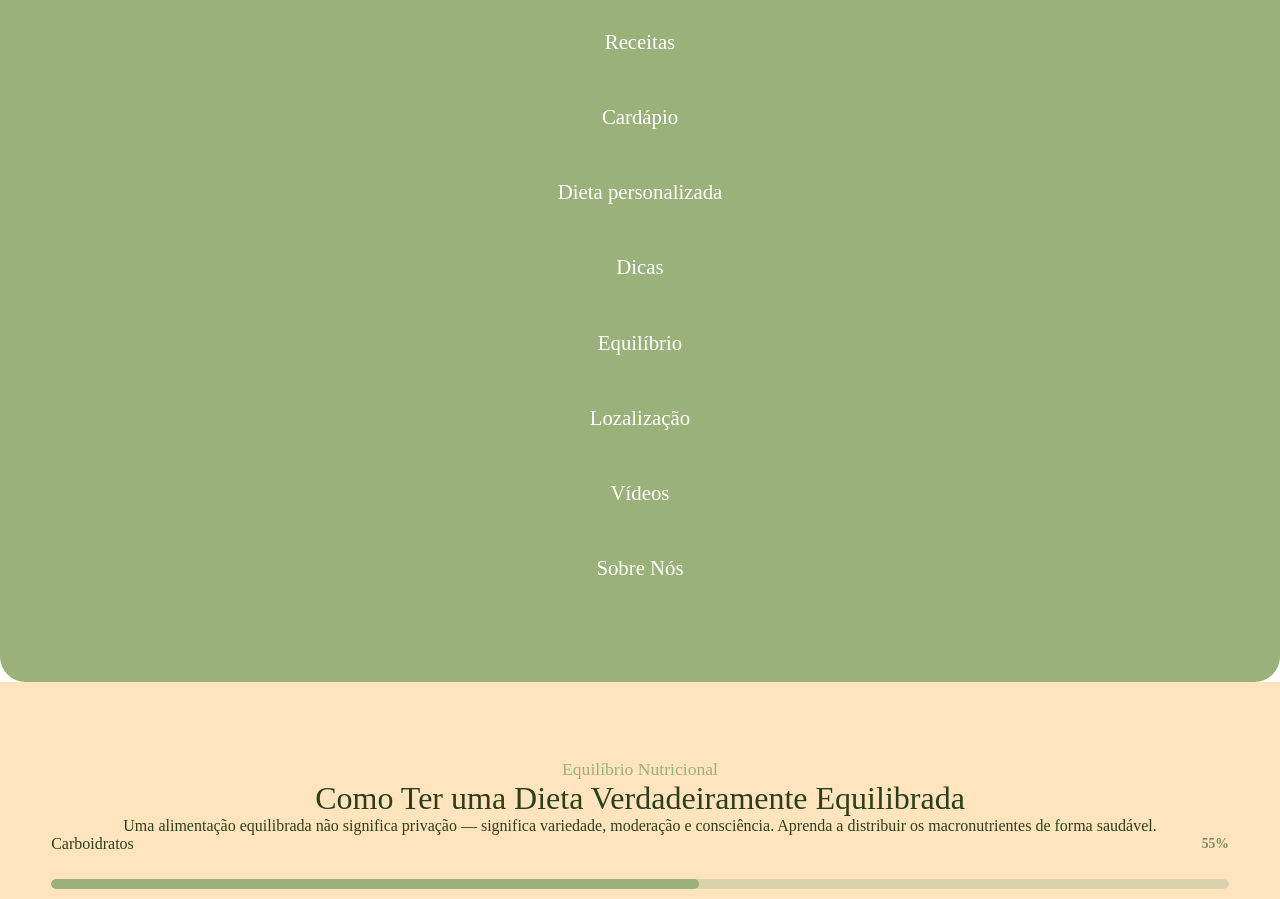
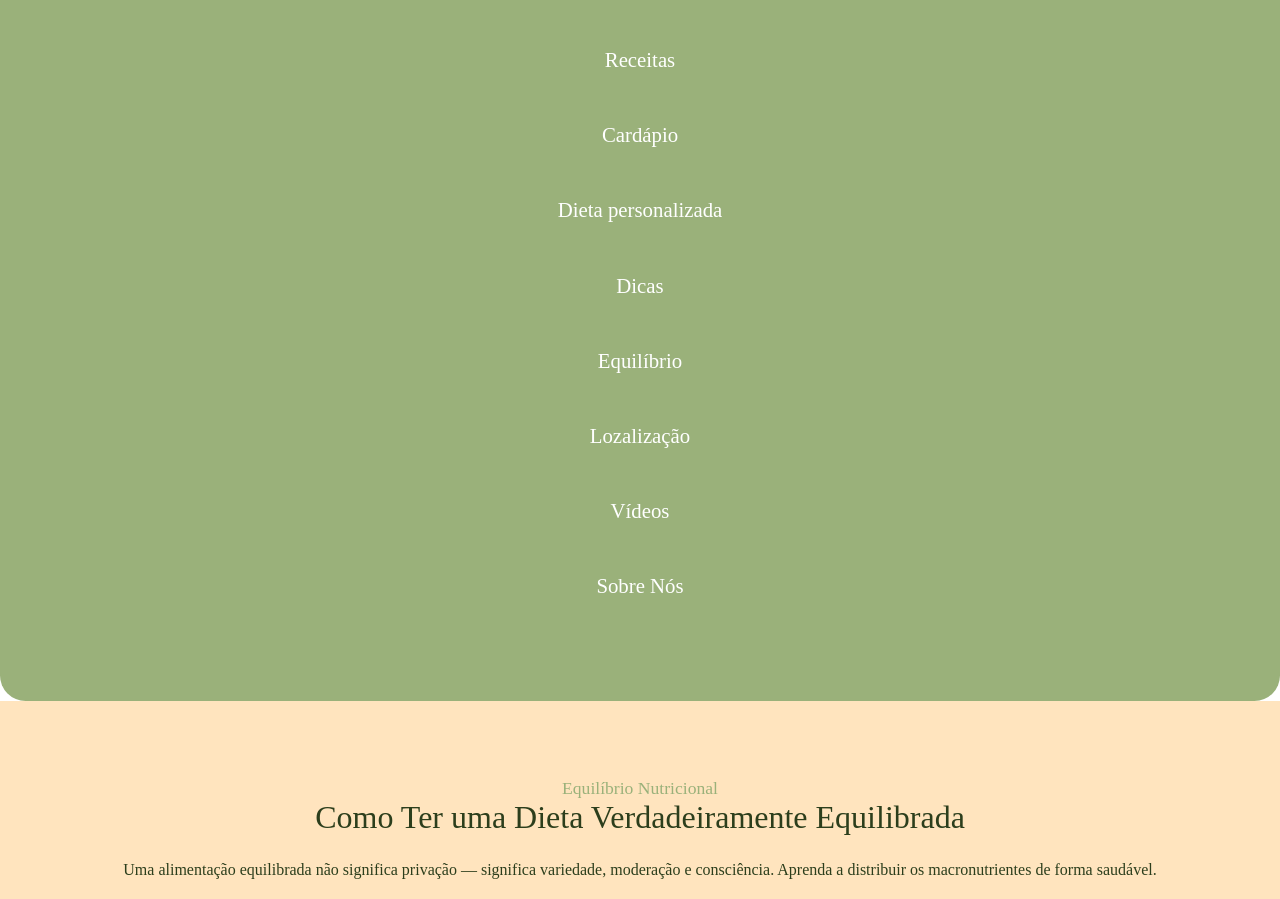
Before and after one commit to laredofe08/SEPE_BeHeathier, a plain HTML site: page equilibrio.html in a window 1280 px wide. Shown: the part 89-988 px from the top of the page. Drawn offline with Linux system fonts and the light colour scheme.

```diff
--- a/css/style.css
+++ b/css/style.css
@@ -1,3 +1,6 @@
+html{
+    font-size: clamp;
+}
 /*=== header ===*/
 header,
 main {
@@ -142,6 +145,7 @@ header a.atual {
 
 .equilibrio p.titulo {
     color: #2C3E1C;
+    padding: 2vw 0 2vw 0;
 }
 
 .equilibrio-texto ul li {
@@ -397,8 +401,7 @@ footer nav a {
 
     /*=== equilíbrio ===*/
 
-
-
+    /*=== equilíbrio ===*/
 
     /*=== receitas ===*/
 
```
Also changed, not shown: equilibrio.html (+0 -1 lines), Imagens/esquilo-logo.svg (added).
